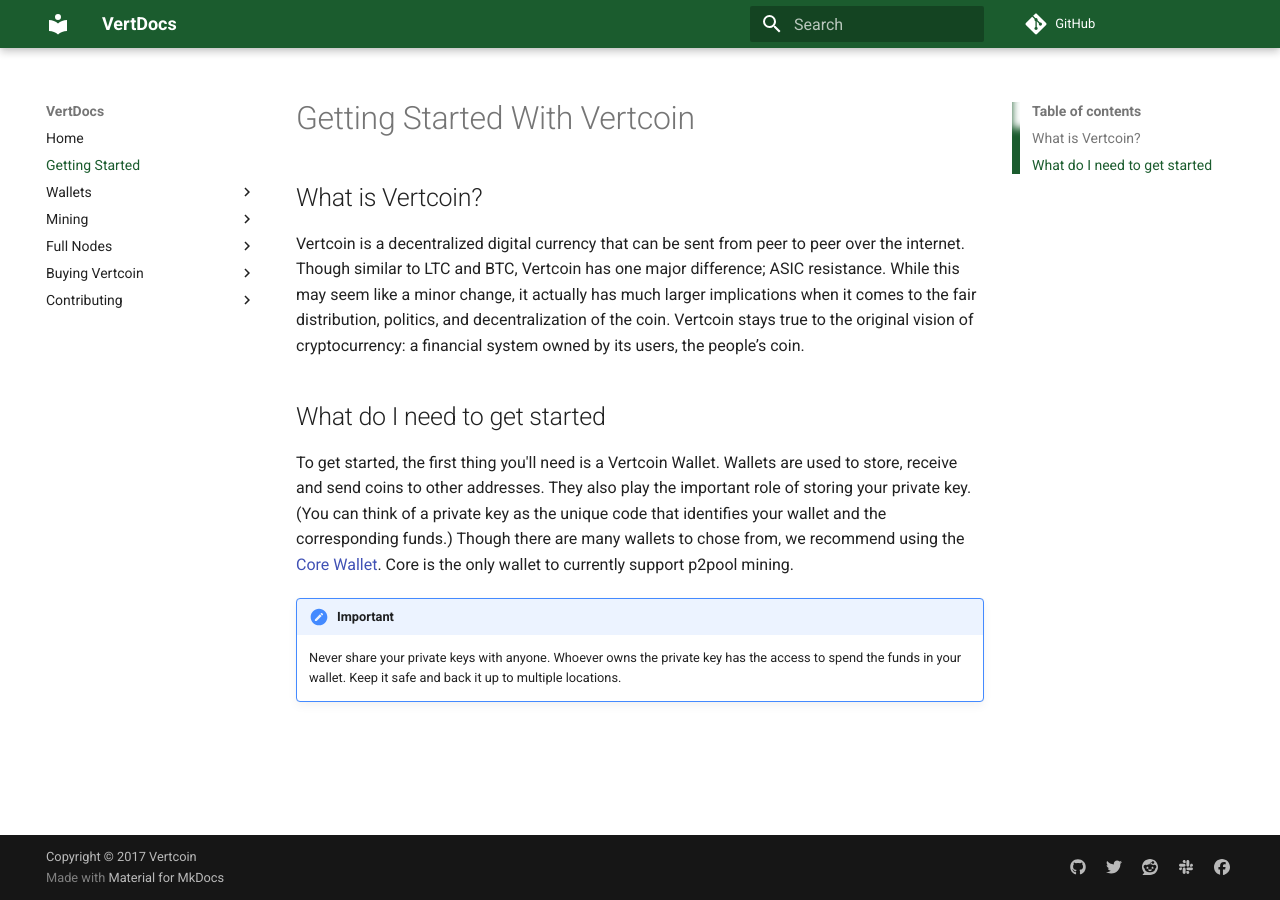
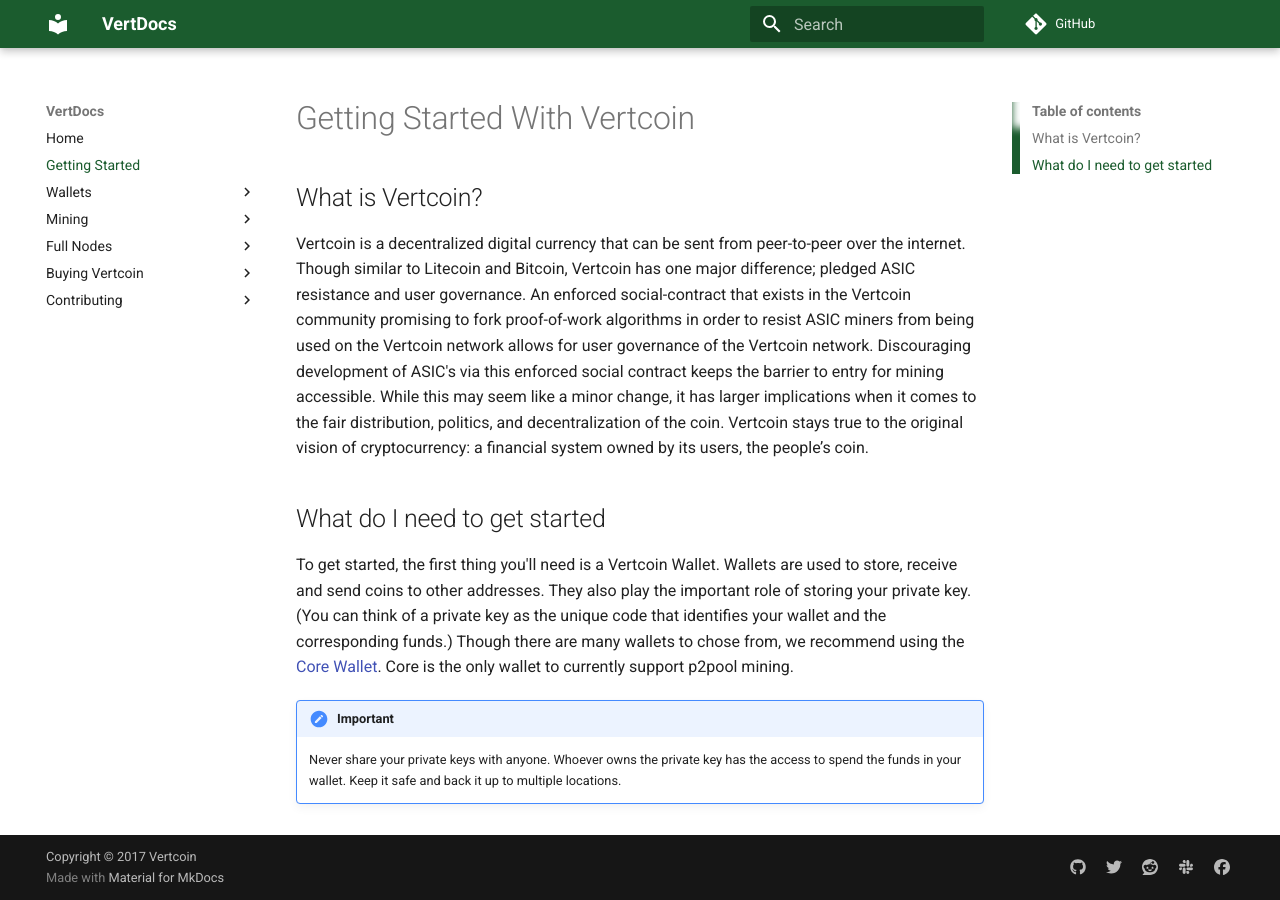
Before and after one commit to vertcoin-project/VertDocs, an MkDocs documentation site: the page built from docs/getting-started.md, in a window 1280 px wide. Built offline with MkDocs 1.6.1 and Material for MkDocs 9.7.7, drawn with Linux system fonts in a browser that asks for light colours; comment, search, counter and statistics services are not loaded; old or Windows-style settings are respelled for this version of MkDocs.

Commit message:
Update getting-started.md language
1.) Changed the use of "peer to peer" to "peer-to-peer" to denote it's relation to computer networks
2.) Modified tickers such as LTC (Litecoin) and BTC (Bitcoin) to be consistent with the use of Vertcoin
3.) Expanded upon the concept of ASIC resistance, this is how I interpret the subject. If this is not an accurate representation of the ASIC resistance commitment please alter it as you see fit

```diff
--- a/docs/getting-started.md
+++ b/docs/getting-started.md
@@ -2,7 +2,7 @@
 
 ## What is Vertcoin?
 
-Vertcoin is a decentralized digital currency that can be sent from peer to peer over the internet. Though similar to LTC and BTC, Vertcoin has one major difference; ASIC resistance. While this may seem like a minor change, it actually has much larger implications when it comes to the fair distribution, politics, and decentralization of the coin. Vertcoin stays true to the original vision of cryptocurrency: a financial system owned by its users, the people’s coin.
+Vertcoin is a decentralized digital currency that can be sent from peer-to-peer over the internet. Though similar to Litecoin and Bitcoin, Vertcoin has one major difference; pledged ASIC resistance and user governance. An enforced social-contract that exists in the Vertcoin community promising to fork proof-of-work algorithms in order to resist ASIC miners from being used on the Vertcoin network allows for user governance of the Vertcoin network. Discouraging development of ASIC's via this enforced social contract keeps the barrier to entry for mining accessible. While this may seem like a minor change, it has larger implications when it comes to the fair distribution, politics, and decentralization of the coin. Vertcoin stays true to the original vision of cryptocurrency: a financial system owned by its users, the people’s coin.
 
 
 
```
